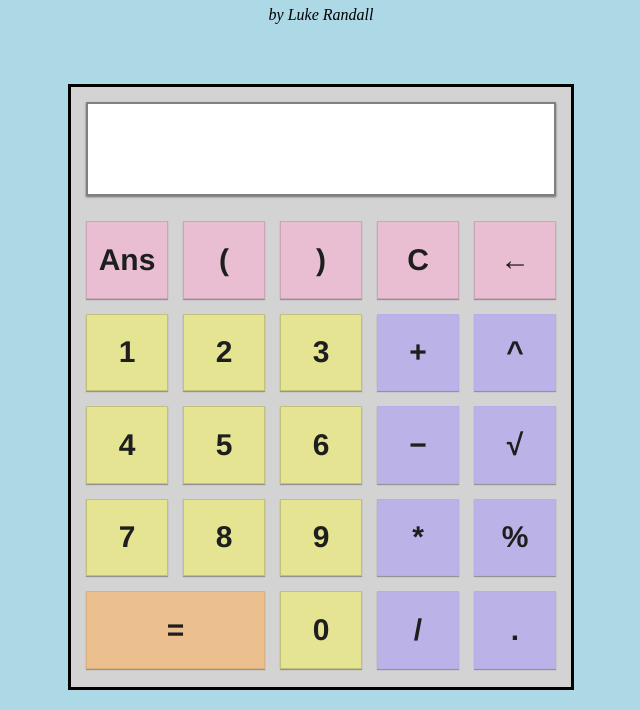
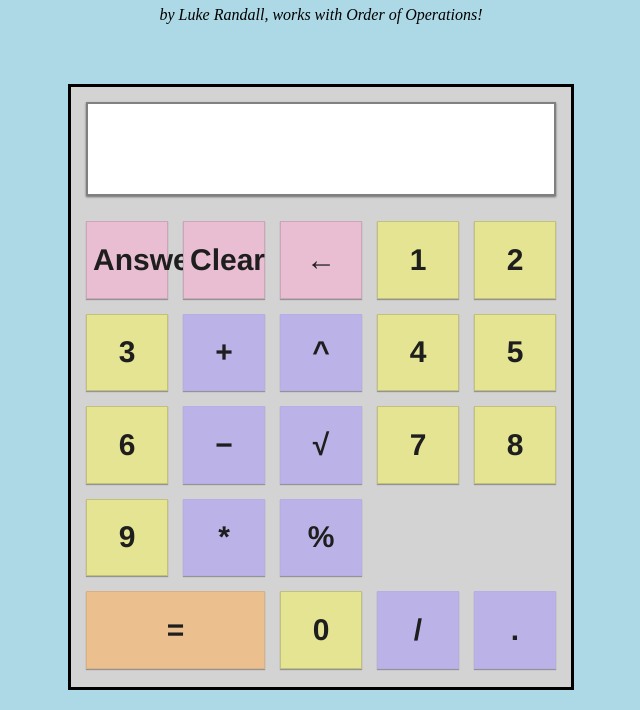
Before and after one commit to lrandall521/calculator, a plain HTML site: page index.html in a window 1280 px wide. Shown: the part 90-800 px from the top of the page, without its empty margins (319-959 px from the left). Drawn offline with Linux system fonts and the light colour scheme.

Commit message:
Update index.html

```diff
--- a/index.html
+++ b/index.html
@@ -12,7 +12,7 @@
                 Four Function Calculator
             </h1>
             <p id="author-tag" class="text">
-                by Luke Randall
+                by Luke Randall, works with Order of Operations!
             </p>
         </header>
 
@@ -22,11 +22,9 @@
                 <div id="output-screen"></div>
             </div>
             <div id="button-grid">
-                <button onclick='addValue("Ans")' id="ans" class="key top">Ans</button>
-                <button onclick='addValue("(")' id="(" class="key top">(</button>  <!--Don't use-->
-                <button onclick='addValue(")")' id=")" class="key top">)</button>  <!--Don't use-->
-                <button onclick='display("#input-screen", "", true)' id="clear" class="key top">C</button>
-                <button onclick='backspace()' id="back" class="key top">←</button> <!--Does not currently work-->
+                <button onclick='addValue("Ans")' id="ans" class="key top">Answer</button>
+                <button onclick='display("#input-screen", "", true)' id="clear" class="key top">Clear</button>
+                <button onclick='backspace()' id="back" class="key top">←</button>
 
                 <button onclick='addValue("1")' id="1" class="key">1</button>
                 <button onclick='addValue("2")' id="2" class="key">2</button>
@@ -46,7 +44,7 @@
                 <button onclick='addValue("*")' id="multiply" class="key operator">*</button>
                 <button onclick='addValue("%")' id="mod" class="key operator">%</button>
 
-                <button onclick='sendToCalculate()' id="enter" class="key">=</button>
+                <button onclick='sendToCalculate(oString)' id="enter" class="key">=</button>
                 <button onclick='addValue("0")' id="0" class="key">0</button>
                 <button onclick='addValue("/")' id="divide" class="key operator">/</button>
                 <button onclick='addValue(".")' id="decimal" class="key operator">.</button> <!--Make sure only works once-->
```
